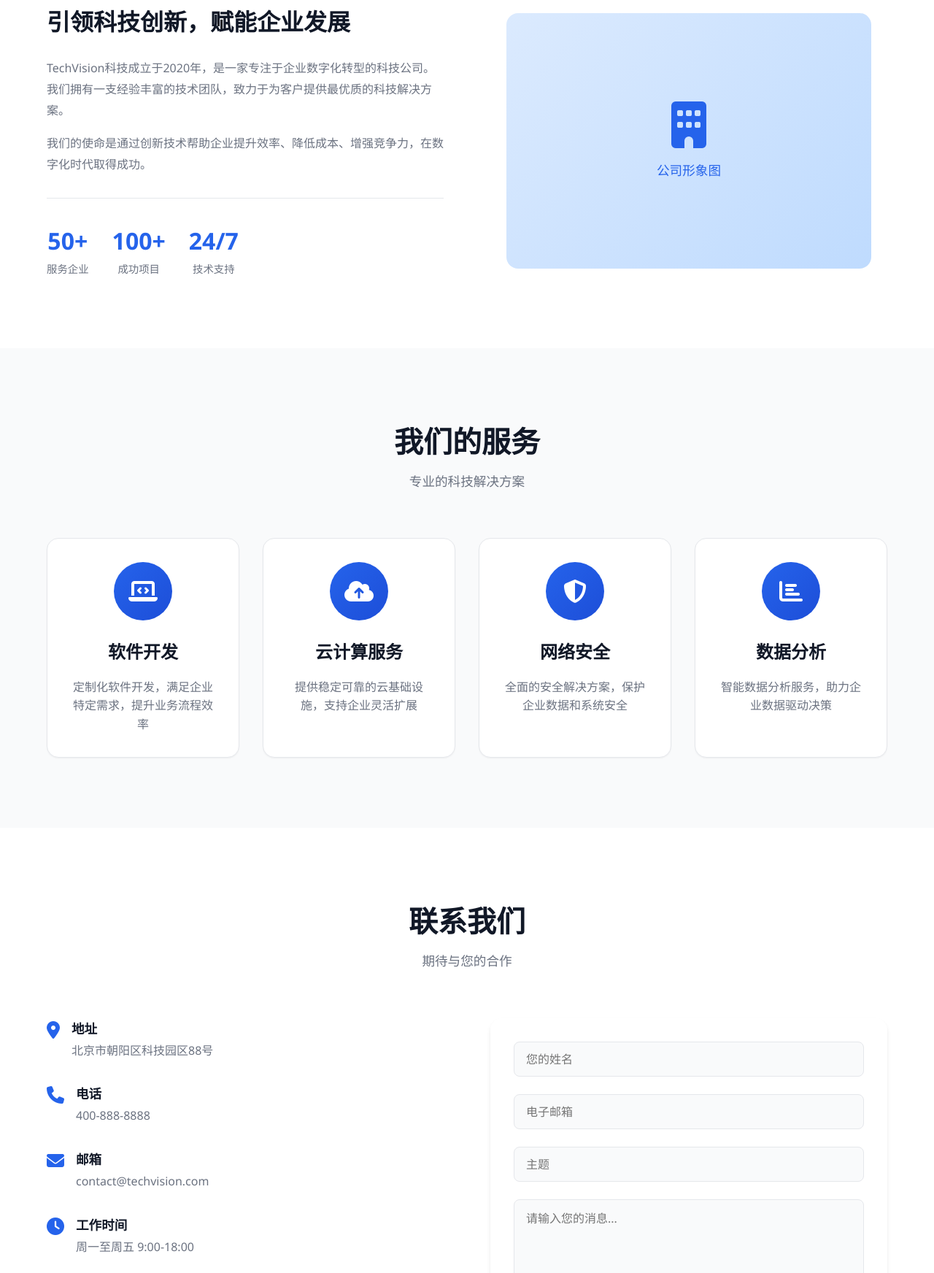
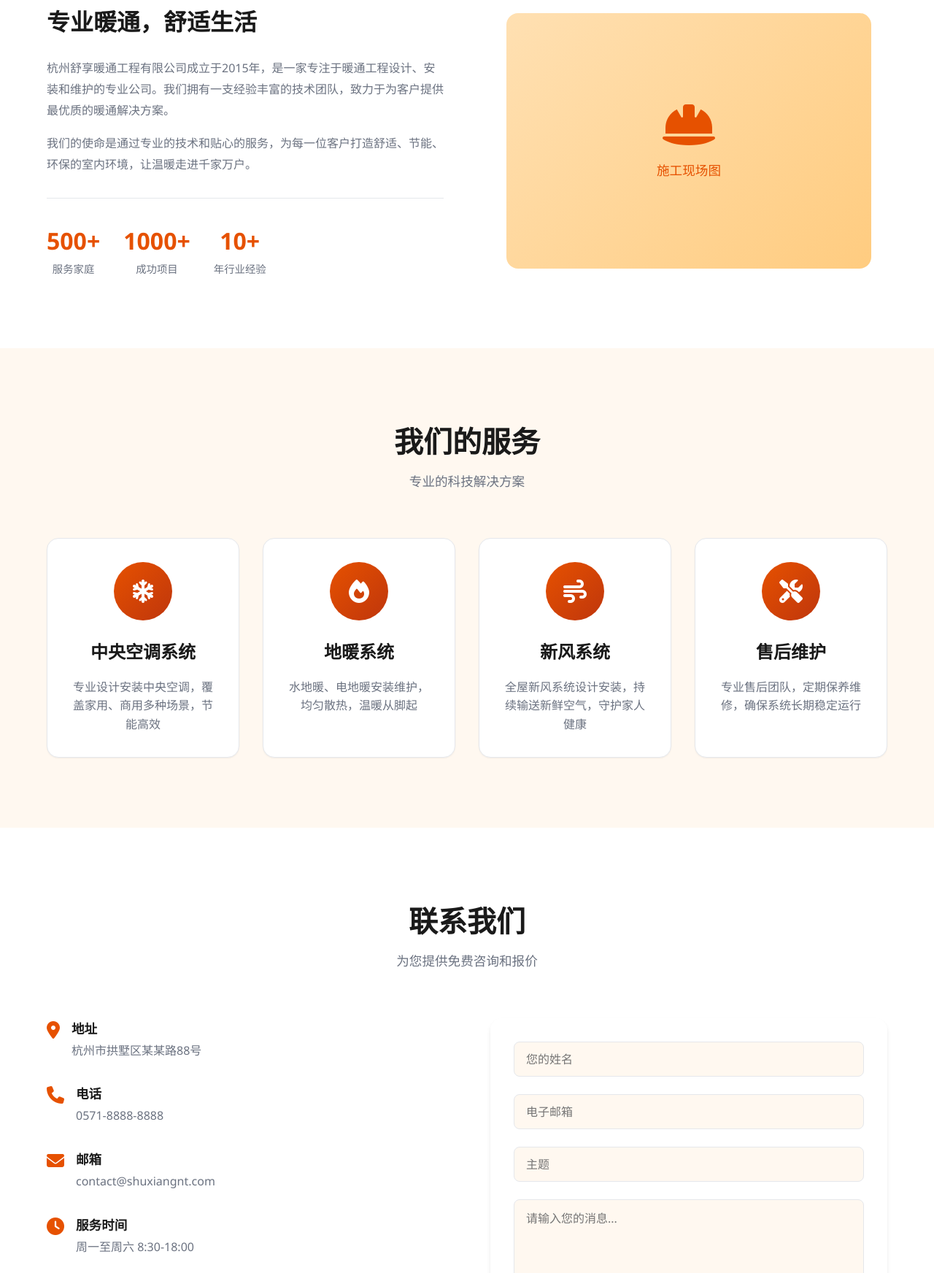
Before and after one commit to zjlyjerry/Gree, a plain HTML site: page index.html in a window 1280 px wide. Shown: the part 1056-2800 px from the top of the page at 73% size. Drawn offline with Linux system fonts and the light colour scheme.

Commit message:
add:优化

```diff
--- a/index.html
+++ b/index.html
@@ -3,8 +3,8 @@
 <head>
     <meta charset="UTF-8">
     <meta name="viewport" content="width=device-width, initial-scale=1.0">
-    <title>TechVision科技 - 创新科技解决方案</title>
-    <meta name="description" content="TechVision科技专注于提供创新的科技解决方案，助力企业数字化转型">
+    <title>杭州舒享暖通工程有限公司 - 专业暖通工程解决方案</title>
+    <meta name="description" content="杭州舒享暖通工程有限公司专注于提供专业的暖通工程解决方案，包括中央空调、地暖、新风系统等">
     <link rel="stylesheet" href="styles.css">
     <link rel="stylesheet" href="https://cdnjs.cloudflare.com/ajax/libs/font-awesome/6.4.0/css/all.min.css">
 </head>
@@ -13,8 +13,8 @@
     <nav class="navbar">
         <div class="nav-container">
             <a href="#" class="logo">
-                <i class="fas fa-rocket"></i>
-                <span>TechVision</span>
+                <i class="fas fa-fire"></i>
+                <span>舒享暖通</span>
             </a>
             <ul class="nav-menu">
                 <li class="nav-item">
@@ -41,8 +41,8 @@
     <!-- 横幅区域 -->
     <section id="home" class="hero">
         <div class="hero-content">
-            <h1>创新科技，驱动未来</h1>
-            <p>我们致力于为企业提供前沿的科技解决方案，助力数字化转型，实现业务增长</p>
+            <h1>舒享暖通，温暖万家</h1>
+            <p>我们致力于为家庭和企业提供专业的暖通工程解决方案，打造舒适宜居的室内环境</p>
             <div class="hero-buttons">
                 <a href="#services" class="btn btn-primary">了解我们的服务</a>
                 <a href="#contact" class="btn btn-secondary">联系我们</a>
@@ -50,12 +50,12 @@
         </div>
         <div class="hero-image">
             <div class="tech-grid">
-                <div class="grid-item"><i class="fas fa-code"></i></div>
-                <div class="grid-item"><i class="fas fa-cloud"></i></div>
-                <div class="grid-item"><i class="fas fa-shield-alt"></i></div>
-                <div class="grid-item"><i class="fas fa-chart-line"></i></div>
-                <div class="grid-item"><i class="fas fa-mobile-alt"></i></div>
-                <div class="grid-item"><i class="fas fa-database"></i></div>
+                <div class="grid-item"><i class="fas fa-snowflake"></i></div>
+                <div class="grid-item"><i class="fas fa-fire"></i></div>
+                <div class="grid-item"><i class="fas fa-wind"></i></div>
+                <div class="grid-item"><i class="fas fa-temperature-high"></i></div>
+                <div class="grid-item"><i class="fas fa-home"></i></div>
+                <div class="grid-item"><i class="fas fa-tools"></i></div>
             </div>
         </div>
     </section>
@@ -69,28 +69,28 @@
             </div>
             <div class="about-content">
                 <div class="about-text">
-                    <h3>引领科技创新，赋能企业发展</h3>
-                    <p>TechVision科技成立于2020年，是一家专注于企业数字化转型的科技公司。我们拥有一支经验丰富的技术团队，致力于为客户提供最优质的科技解决方案。</p>
-                    <p>我们的使命是通过创新技术帮助企业提升效率、降低成本、增强竞争力，在数字化时代取得成功。</p>
+                    <h3>专业暖通，舒适生活</h3>
+                    <p>杭州舒享暖通工程有限公司成立于2015年，是一家专注于暖通工程设计、安装和维护的专业公司。我们拥有一支经验丰富的技术团队，致力于为客户提供最优质的暖通解决方案。</p>
+                    <p>我们的使命是通过专业的技术和贴心的服务，为每一位客户打造舒适、节能、环保的室内环境，让温暖走进千家万户。</p>
                     <div class="about-stats">
                         <div class="stat">
-                            <span class="stat-number">50+</span>
-                            <span class="stat-label">服务企业</span>
+                            <span class="stat-number">500+</span>
+                            <span class="stat-label">服务家庭</span>
                         </div>
                         <div class="stat">
-                            <span class="stat-number">100+</span>
+                            <span class="stat-number">1000+</span>
                             <span class="stat-label">成功项目</span>
                         </div>
                         <div class="stat">
-                            <span class="stat-number">24/7</span>
-                            <span class="stat-label">技术支持</span>
+                            <span class="stat-number">10+</span>
+                            <span class="stat-label">年行业经验</span>
                         </div>
                     </div>
                 </div>
                 <div class="about-image">
                     <div class="image-placeholder">
-                        <i class="fas fa-building"></i>
-                        <span>公司形象图</span>
+                        <i class="fas fa-hard-hat"></i>
+                        <span>施工现场图</span>
                     </div>
                 </div>
             </div>
@@ -107,31 +107,31 @@
             <div class="services-grid">
                 <div class="service-card">
                     <div class="service-icon">
-                        <i class="fas fa-laptop-code"></i>
+                        <i class="fas fa-snowflake"></i>
                     </div>
-                    <h3>软件开发</h3>
-                    <p>定制化软件开发，满足企业特定需求，提升业务流程效率</p>
+                    <h3>中央空调系统</h3>
+                    <p>专业设计安装中央空调，覆盖家用、商用多种场景，节能高效</p>
                 </div>
                 <div class="service-card">
                     <div class="service-icon">
-                        <i class="fas fa-cloud-upload-alt"></i>
+                        <i class="fas fa-fire"></i>
                     </div>
-                    <h3>云计算服务</h3>
-                    <p>提供稳定可靠的云基础设施，支持企业灵活扩展</p>
+                    <h3>地暖系统</h3>
+                    <p>水地暖、电地暖安装维护，均匀散热，温暖从脚起</p>
                 </div>
                 <div class="service-card">
                     <div class="service-icon">
-                        <i class="fas fa-shield-alt"></i>
+                        <i class="fas fa-wind"></i>
                     </div>
-                    <h3>网络安全</h3>
-                    <p>全面的安全解决方案，保护企业数据和系统安全</p>
+                    <h3>新风系统</h3>
+                    <p>全屋新风系统设计安装，持续输送新鲜空气，守护家人健康</p>
                 </div>
                 <div class="service-card">
                     <div class="service-icon">
-                        <i class="fas fa-chart-bar"></i>
+                        <i class="fas fa-tools"></i>
                     </div>
-                    <h3>数据分析</h3>
-                    <p>智能数据分析服务，助力企业数据驱动决策</p>
+                    <h3>售后维护</h3>
+                    <p>专业售后团队，定期保养维修，确保系统长期稳定运行</p>
                 </div>
             </div>
         </div>
@@ -142,7 +142,7 @@
         <div class="container">
             <div class="section-header">
                 <h2>联系我们</h2>
-                <p>期待与您的合作</p>
+                <p>为您提供免费咨询和报价</p>
             </div>
             <div class="contact-content">
                 <div class="contact-info">
@@ -150,28 +150,28 @@
                         <i class="fas fa-map-marker-alt"></i>
                         <div>
                             <h4>地址</h4>
-                            <p>北京市朝阳区科技园区88号</p>
+                            <p>杭州市拱墅区某某路88号</p>
                         </div>
                     </div>
                     <div class="contact-item">
                         <i class="fas fa-phone"></i>
                         <div>
                             <h4>电话</h4>
-                            <p>400-888-8888</p>
+                            <p>0571-8888-8888</p>
                         </div>
                     </div>
                     <div class="contact-item">
                         <i class="fas fa-envelope"></i>
                         <div>
                             <h4>邮箱</h4>
-                            <p>contact@techvision.com</p>
+                            <p>contact@shuxiangnt.com</p>
                         </div>
                     </div>
                     <div class="contact-item">
                         <i class="fas fa-clock"></i>
                         <div>
-                            <h4>工作时间</h4>
-                            <p>周一至周五 9:00-18:00</p>
+                            <h4>服务时间</h4>
+                            <p>周一至周六 8:30-18:00</p>
                         </div>
                     </div>
                 </div>
@@ -201,13 +201,12 @@
         <div class="container">
             <div class="footer-content">
                 <div class="footer-section">
-                    <h3>TechVision科技</h3>
-                    <p>创新科技解决方案提供商，助力企业数字化转型</p>
+                    <h3>杭州舒享暖通工程有限公司</h3>
+                    <p>专业暖通工程服务商，为您打造舒适宜居的室内环境</p>
                     <div class="social-links">
                         <a href="#"><i class="fab fa-weixin"></i></a>
                         <a href="#"><i class="fab fa-weibo"></i></a>
-                        <a href="#"><i class="fab fa-linkedin"></i></a>
-                        <a href="#"><i class="fab fa-github"></i></a>
+                        <a href="#"><i class="fas fa-phone"></i></a>
                     </div>
                 </div>
                 <div class="footer-section">
@@ -220,17 +219,17 @@
                     </ul>
                 </div>
                 <div class="footer-section">
-                    <h4>服务</h4>
+                    <h4>服务项目</h4>
                     <ul>
-                        <li><a href="#">软件开发</a></li>
-                        <li><a href="#">云计算服务</a></li>
-                        <li><a href="#">网络安全</a></li>
-                        <li><a href="#">数据分析</a></li>
+                        <li><a href="#">中央空调系统</a></li>
+                        <li><a href="#">地暖系统</a></li>
+                        <li><a href="#">新风系统</a></li>
+                        <li><a href="#">售后维护</a></li>
                     </ul>
                 </div>
             </div>
             <div class="footer-bottom">
-                <p>&copy; 2026 TechVision科技. 保留所有权利.</p>
+                <p>&copy; 2026 杭州舒享暖通工程有限公司. 保留所有权利.</p>
             </div>
         </div>
     </footer>
--- a/script.js
+++ b/script.js
@@ -294,4 +294,4 @@ const debouncedScrollHandler = debounce(() => {
 
 window.addEventListener('scroll', debouncedScrollHandler);
 
-console.log('TechVision官网已加载完成！');
+console.log('杭州舒享暖通工程有限公司官网已加载完成！');
--- a/styles.css
+++ b/styles.css
@@ -1,14 +1,14 @@
 /* 全局样式 */
 :root {
-    --primary-color: #2563eb;
-    --primary-dark: #1d4ed8;
-    --secondary-color: #10b981;
-    --accent-color: #f59e0b;
+    --primary-color: #e65100;
+    --primary-dark: #bf360c;
+    --secondary-color: #00897b;
+    --accent-color: #ff8f00;
     --text-color: #1f2937;
     --text-light: #6b7280;
     --bg-color: #ffffff;
-    --bg-light: #f9fafb;
-    --bg-dark: #111827;
+    --bg-light: #fff8f0;
+    --bg-dark: #1a1a1a;
     --border-color: #e5e7eb;
     --shadow-sm: 0 1px 2px 0 rgba(0, 0, 0, 0.05);
     --shadow-md: 0 4px 6px -1px rgba(0, 0, 0, 0.1), 0 2px 4px -1px rgba(0, 0, 0, 0.06);
@@ -132,7 +132,7 @@ body {
     display: flex;
     align-items: center;
     padding: 6rem 1.5rem 2rem;
-    background: linear-gradient(135deg, #f0f9ff 0%, #e0f2fe 50%, #dbeafe 100%);
+    background: linear-gradient(135deg, #fff3e0 0%, #ffe0b2 50%, #ffcc80 100%);
 }
 
 .hero-content {
@@ -325,7 +325,7 @@ body {
     width: 100%;
     max-width: 500px;
     height: 350px;
-    background: linear-gradient(135deg, #dbeafe 0%, #bfdbfe 100%);
+    background: linear-gradient(135deg, #ffe0b2 0%, #ffcc80 100%);
     border-radius: var(--radius-lg);
     display: flex;
     flex-direction: column;
```
Also changed, not shown: 1 other file.
